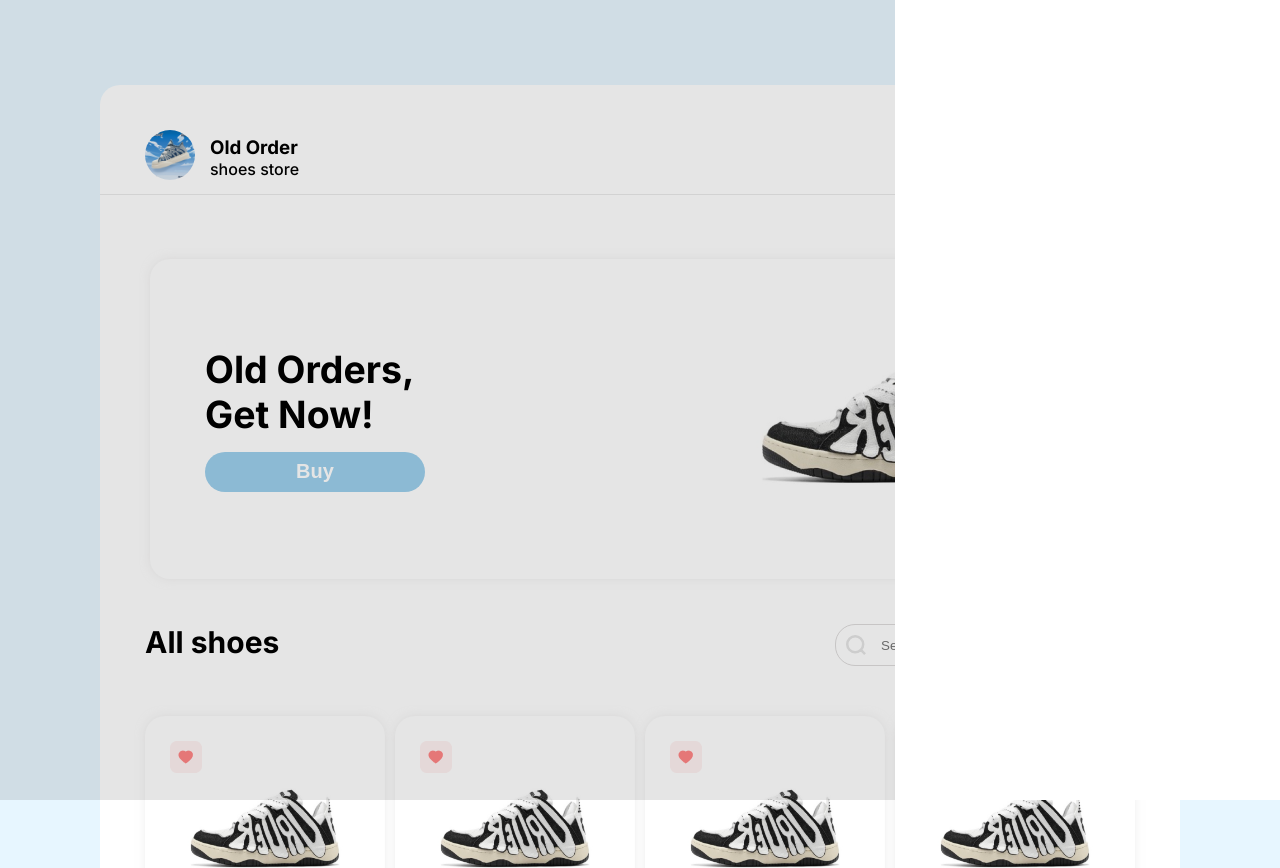
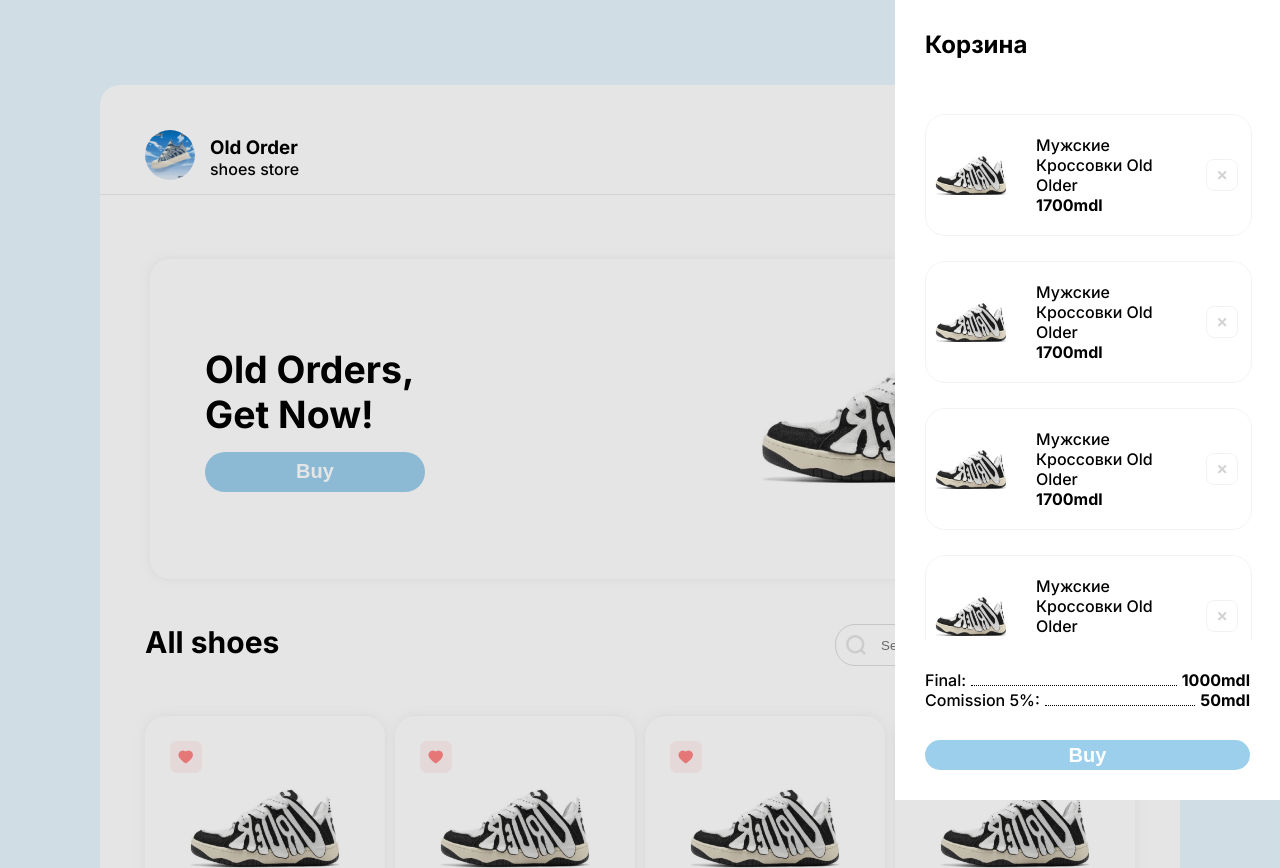
Before and after one commit to iturturika/old-orders-shoes, a React (Create React App) app: page / in a window 1280 px wide. Shown: the top 868 px of the page. Built offline with nearby package versions, Linux system fonts and the light colour scheme.

Commit message:
I made a drawer, displayed the product using objects and an array, as well as several other components.

```diff
--- a/src/App.js
+++ b/src/App.js
@@ -1,34 +1,68 @@
 import React from "react";
 import {Banner} from "./components/Banner/index"
 import {Card} from "./components/Card/index"
+import {Header} from "./components/Header/index"
+import {CartItem} from "./components/CartItem/index"
+
+
+const arr = [{
+  title: "Мужские Кроссовки Old Older",
+  price: 1700,
+  imgUrl: "../images/shoes.png",
+},
+{
+  title: "Мужские Кроссовки Old Older",
+  price: 1700,
+  imgUrl: "../images/shoes.png",
+},
+{
+  title: "Мужские Кроссовки Old Older",
+  price: 1700,
+  imgUrl: "../images/shoes.png",
+},
+{
+  title: "Мужские Кроссовки Old Older",
+  price: 1700,
+  imgUrl: "../images/shoes.png",
+},
+{
+  title: "Мужские Кроссовки Old Older",
+  price: 1700,
+  imgUrl: "../images/shoes.png",
+},
+]
+
+
+
 function App() {
   return (
     <div className="wrapper">
-      <header className="header">
-        <div className="LeftPart">
-          <div><img src="../images/logo.png" alt="cart" width={'50px'} className="logoIcon"/></div>
-          <div className="text1">
-            <h3>Old Order</h3>
-            <p>shoes store</p>
-          </div>
-            <></>
-        </div>
-        <div className="RightPart">
-          <ul className="">
-            <li className="icon"><img src="../images/cart.svg" alt="cart" width={"30px"}/><p>1200mdl</p></li>
-            <li className="icon"><img src="../images/heart.svg" alt="heart" width={"30px"}/></li>
-            <li className="icon"><img src="../images/user.svg" alt="user" width={"30px"}/></li>
-          </ul>
-        </div>
-        <div className="border"></div>
-      </header>
-
-      <Banner/>
+      <Header/>
       <div className="overlay">
         <div className="drawer">
-
+          <h2 style={{margin: "30px",}}>Корзина</h2>
+          <div className="cartItems">
+          {arr.map((obj) => (
+            <CartItem title={obj.title} imgUrl={obj.imgUrl} price={obj.price}/>
+          ))}
+          </div>
+          <ul className="cartTotalBlock">
+            <li className="cartTotalBlockList">
+              <span>Final:</span>
+              <div></div>
+              <b>1000mdl</b>
+            </li>
+            <li className="cartTotalBlockList">
+              <span>Comission 5%:</span>
+              <div></div>
+              <b>50mdl</b>
+            </li>
+          </ul>
+          <button className="buttonCart">Buy</button>
         </div>
       </div>
+      <Banner/>
+
       <section className="main">
         <div className="headerSection">
           <h2>All shoes</h2>
@@ -38,18 +72,11 @@
           </div>
         </div>
         <div className="shopItems">
-          <Card text="Мужские Кроссовки Old Older" price="1700mdl" imgUrl="../images/shoes.png"/>
-          <Card text="Мужские Кроссовки Old Older" price="1700mdl" imgUrl="../images/shoes.png"/>
-          <Card text="Мужские Кроссовки Old Older" price="1700mdl" imgUrl="../images/shoes.png"/>
-          <Card text="Мужские Кроссовки Old Older" price="1700mdl" imgUrl="../images/shoes.png"/>
-          <Card text="Мужские Кроссовки Old Older" price="1700mdl" imgUrl="../images/shoes.png"/>
-          <Card text="Мужские Кроссовки Old Older" price="1700mdl" imgUrl="../images/shoes.png"/>
-          <Card text="Мужские Кроссовки Old Older" price="1700mdl" imgUrl="../images/shoes.png"/>
-          <Card text="Мужские Кроссовки Old Older" price="1700mdl" imgUrl="../images/shoes.png"/>
-          <Card text="Мужские Кроссовки Old Older" price="1700mdl" imgUrl="../images/shoes.png"/>
-          <Card text="Мужские Кроссовки Old Older" price="1700mdl" imgUrl="../images/shoes.png"/>
-          <Card text="Мужские Кроссовки Old Older" price="1700mdl" imgUrl="../images/shoes.png"/>
-          <Card text="Мужские Кроссовки Old Older" price="1700mdl" imgUrl="../images/shoes.png"/>
+          {
+            arr.map((obj) => (
+              <Card text={obj.title} price={obj.price} imgUrl={obj.imgUrl}/>
+            ))
+          }
         </div>
       </section>
     </div>
--- a/src/components/Card/index.jsx
+++ b/src/components/Card/index.jsx
@@ -7,7 +7,7 @@
           <img src={props.imgUrl} alt="shoes" className="shoesCardIcon"/>
           <h3>{props.text}</h3>
           <div className="bottomSectionCard">
-           <h4>PRICE: <p className="price">{props.price}</p>
+           <h4>PRICE: <p className="price">{props.price}mdl</p>
            </h4>
            <img src="../images/adToCartIcon.png" alt="addToCartIcon" className="addToCartIcon"/>
           </div>
--- /dev/null
+++ b/src/components/CartItem/index.jsx
@@ -0,0 +1,14 @@
+import React from 'react'
+
+export const CartItem = (props) => {
+  return (
+    <div className="CartItem">
+            <img src={props.imgUrl} alt="shoes" className="shoesCartIcon"/>
+            <div>
+              <p>{props.title}</p>
+              <b>{props.price}mdl</b>
+            </div>
+            <img src="../images/deleteFromCart.svg" alt="deleteFromCart" className="deleteFromCartIcon"/>
+          </div>
+  )
+}
--- /dev/null
+++ b/src/components/Header/index.jsx
@@ -0,0 +1,25 @@
+import React from 'react'
+
+export const Header = () => {
+  return (
+    <header className="header">
+        <div className="LeftPart">
+          <div><img src="../images/logo.png" alt="cart" width={'50px'} className="logoIcon"/></div>
+          <div className="text1">
+            <h3>Old Order</h3>
+            <p>shoes store</p>
+          </div>
+            <></>
+        </div>
+        <div className="RightPart">
+          <ul className="">
+            <li className="icon"><img src="../images/cart.svg" alt="cart" width={"30px"}/><p>1200mdl</p></li>
+            <li className="icon"><img src="../images/heart.svg" alt="heart" width={"30px"}/></li>
+            <li className="icon"><img src="../images/user.svg" alt="user" width={"30px"}/></li>
+          </ul>
+        </div>
+        <div className="border"></div>
+    </header>
+
+  )
+}
--- a/src/main.scss
+++ b/src/main.scss
@@ -101,6 +101,20 @@
   .rightSection {
     font-size: 25px;
   }
+
+
+  .bannerImg {
+    width: 340px;
+    height: 164px;
+    border-radius: 10px;
+    -webkit-border-radius: 10px;
+    -moz-border-radius: 10px;
+    -ms-border-radius: 10px;
+    -o-border-radius: 10px;
+    margin-left: 50px;
+}
+
+}
 .button {
   width: 220px;
   height: 40px;
@@ -126,20 +140,6 @@
   -ms-transition: 0.15s ease-in-out;
   -o-transition: 0.15s ease-in-out;
 }
-
-  .bannerImg {
-    width: 340px;
-    height: 164px;
-    border-radius: 10px;
-    -webkit-border-radius: 10px;
-    -moz-border-radius: 10px;
-    -ms-border-radius: 10px;
-    -o-border-radius: 10px;
-    margin-left: 50px;
-}
-
-}
-
 
 .main {
   font-size: 20px;
@@ -229,14 +229,87 @@
   left: 0;
   top: 0;
   width: 100%;
-  height: 100%;
+  height: 200%;
   background-color: rgba(0, 0, 0, 0.1);
   z-index: 1;
   .drawer {
-    position: absolute;
+    display: flex;
+    flex: 1;
+    flex-direction: column;
+    position: fixed;
     width: 385px;
     height: 100%;
     background-color: #fff;
     right: 0;
   }
+  .CartItem{
+    display: grid;
+    padding: 0px;
+    margin-top: 25px;
+    margin-left: 30px;
+    margin-right: 30px;
+    grid-template-columns: 90px 150px 40px;
+    grid-column-gap: 20px;
+    align-items: center;
+    width: 325px;
+    height: 120px;
+    border: solid 1px #F3F3F3;
+    border-radius: 20px;
+    -webkit-border-radius: 20px;
+    -moz-border-radius: 20px;
+    -ms-border-radius: 20px;
+    -o-border-radius: 20px;
 }
+.cartItems {
+  overflow: auto;
+  width: 120%;
+}
+  .shoesCartIcon {
+    width: 90px;
+    height: 50px;
+  }
+  .deleteFromCartIcon{
+    cursor: pointer;
+  }
+  .buttonCart{
+    width: 325px;
+  height: 40px;
+  font-size: 20px;
+  font-weight: 700;
+  background-color: #9ccfec;
+  border: 0;
+  border-radius: 20px;
+  -webkit-border-radius: 20px;
+  -moz-border-radius: 20px;
+  -ms-border-radius: 20px;
+  -o-border-radius: 20px;
+  color: #fff;
+  margin: 30px;
+  cursor: pointer;
+  }
+  .buttonCart:hover{
+    background-color: #bedef1 ;
+    transition: 0.15s ease-in-out;
+    -webkit-transition: 0.15s ease-in-out;
+    -moz-transition: 0.15s ease-in-out;
+    -ms-transition: 0.15s ease-in-out;
+    -o-transition: 0.15s ease-in-out;
+  }
+  .cartTotalBlock{
+    margin: 30px 30px 0px 30px;
+    list-style: none;
+    .cartTotalBlockList{
+      display: flex;
+      flex: 1;
+      div{
+
+        flex: 1;
+        margin-left: 5px;
+        margin-right: 5px;
+        height: 15px;
+        border-bottom: dotted 1px #000;
+
+      }
+    }
+  }
+}
```
Also changed, not shown: public/images/deleteFromCart.svg (added). Lines whose indentation alone changed are shown as unchanged.
